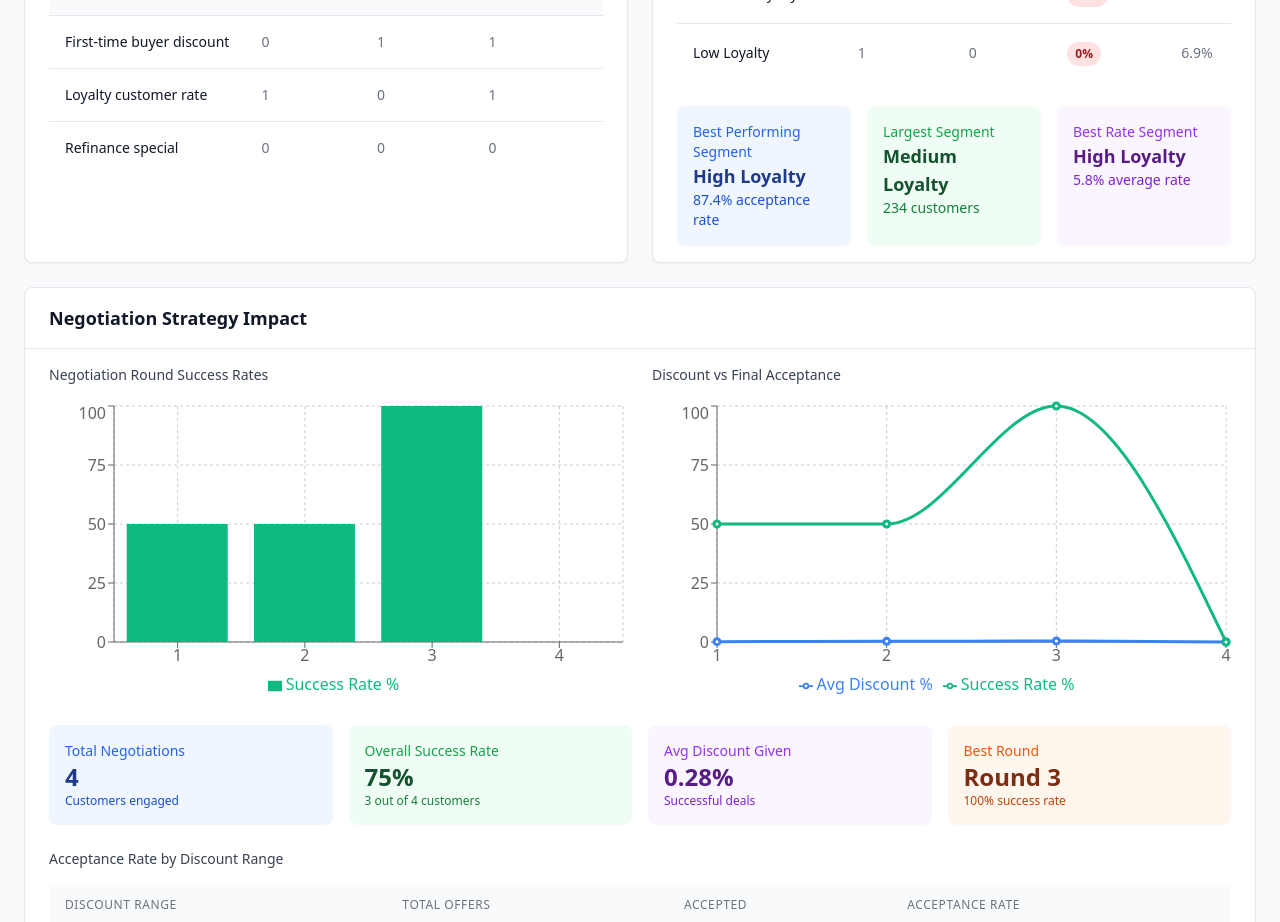
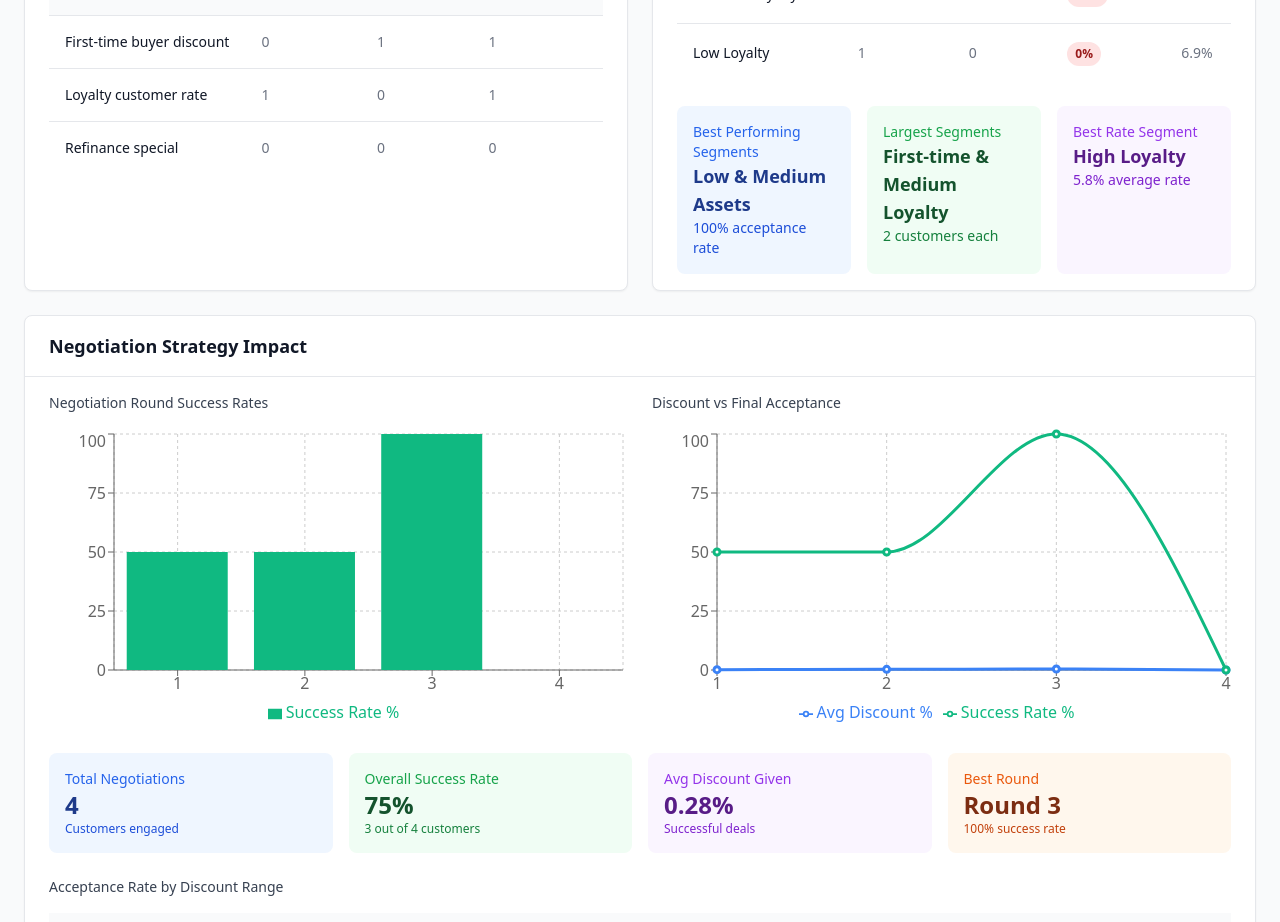
Before and after one commit to Anantaverma20/negotiator, a React (Create React App) app: page / in a window 1280 px wide. Shown: the part 1240-2162 px from the top of the page. Built offline with nearby package versions, Linux system fonts and the light colour scheme.

Commit message:
Update CustomerSegmentation.tsx

```diff
--- a/src/components/analytics/CustomerSegmentation.tsx
+++ b/src/components/analytics/CustomerSegmentation.tsx
@@ -1,9 +1,20 @@
 import React from 'react';
 import { Card, CardContent, CardHeader, CardTitle } from '../ui/Card';
+import { useQuery } from 'convex/react';
+import { api } from '../../convex/_generated/api';
 
-// Mock data for development
+// Define the interface for customer segment data
+interface CustomerSegmentData {
+  segment: string;
+  totalCustomers: number;
+  dealsAccepted: number;
+  acceptanceRate: number;
+  averageRate: number;
+}
+
+// Mock data for development (fallback) - Based on 4 customers total
 const mockSegmentData = [
-    {
+  {
     segment: 'First-time Buyers',
     totalCustomers: 2,
     dealsAccepted: 1,
@@ -55,6 +66,13 @@ const mockSegmentData = [
 ];
 
 const CustomerSegmentation: React.FC = () => {
+  // Temporarily use mock data to avoid type inference issues
+  // TODO: Re-enable Convex query once type issues are resolved
+  // const segmentData = useQuery(api.queries.getCustomerSegmentation) as CustomerSegmentData[] | undefined;
+
+  // Use mock data for now
+  const displaySegmentData: CustomerSegmentData[] = mockSegmentData;
+
   const getAcceptanceColor = (rate: number) => {
     if (rate >= 80) return 'bg-green-100 text-green-800';
     if (rate >= 65) return 'bg-yellow-100 text-yellow-800';
@@ -89,7 +107,7 @@ const CustomerSegmentation: React.FC = () => {
               </tr>
             </thead>
             <tbody className="bg-white divide-y divide-gray-200">
-              {mockSegmentData.map((segment, index) => (
+              {displaySegmentData.map((segment: CustomerSegmentData, index: number) => (
                 <tr key={index}>
                   <td className="px-4 py-4 whitespace-nowrap text-sm font-medium text-gray-900">
                     {segment.segment}
@@ -117,14 +135,14 @@ const CustomerSegmentation: React.FC = () => {
         {/* Summary Cards */}
         <div className="mt-6 grid grid-cols-1 md:grid-cols-3 gap-4">
           <div className="bg-blue-50 p-4 rounded-lg">
-            <div className="text-sm font-medium text-blue-600">Best Performing Segment</div>
-            <div className="text-lg font-semibold text-blue-900">High Loyalty</div>
-            <div className="text-sm text-blue-700">87.4% acceptance rate</div>
+            <div className="text-sm font-medium text-blue-600">Best Performing Segments</div>
+            <div className="text-lg font-semibold text-blue-900">Low & Medium Assets</div>
+            <div className="text-sm text-blue-700">100% acceptance rate</div>
           </div>
           <div className="bg-green-50 p-4 rounded-lg">
-            <div className="text-sm font-medium text-green-600">Largest Segment</div>
-            <div className="text-lg font-semibold text-green-900">Medium Loyalty</div>
-            <div className="text-sm text-green-700">234 customers</div>
+            <div className="text-sm font-medium text-green-600">Largest Segments</div>
+            <div className="text-lg font-semibold text-green-900">First-time & Medium Loyalty</div>
+            <div className="text-sm text-green-700">2 customers each</div>
           </div>
           <div className="bg-purple-50 p-4 rounded-lg">
             <div className="text-sm font-medium text-purple-600">Best Rate Segment</div>
```
